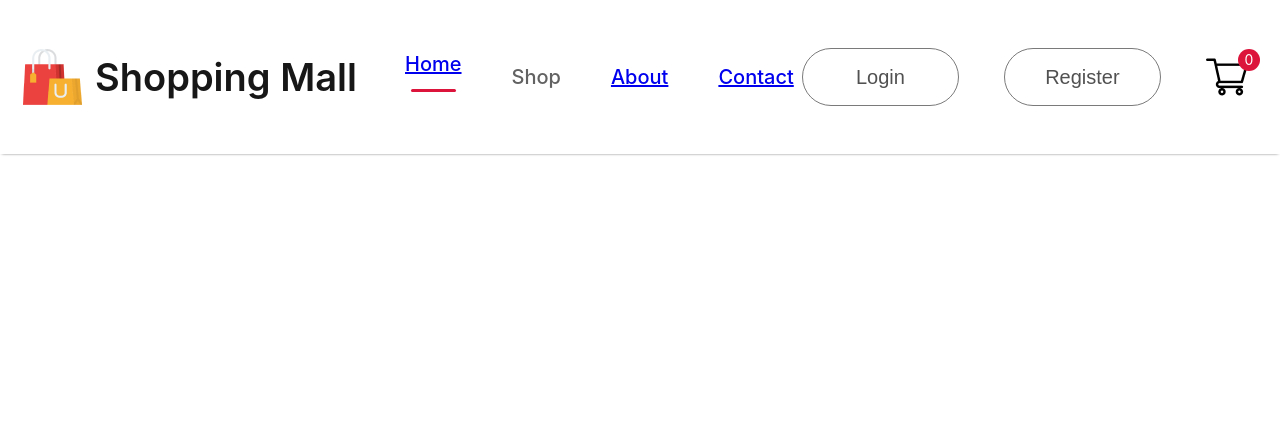
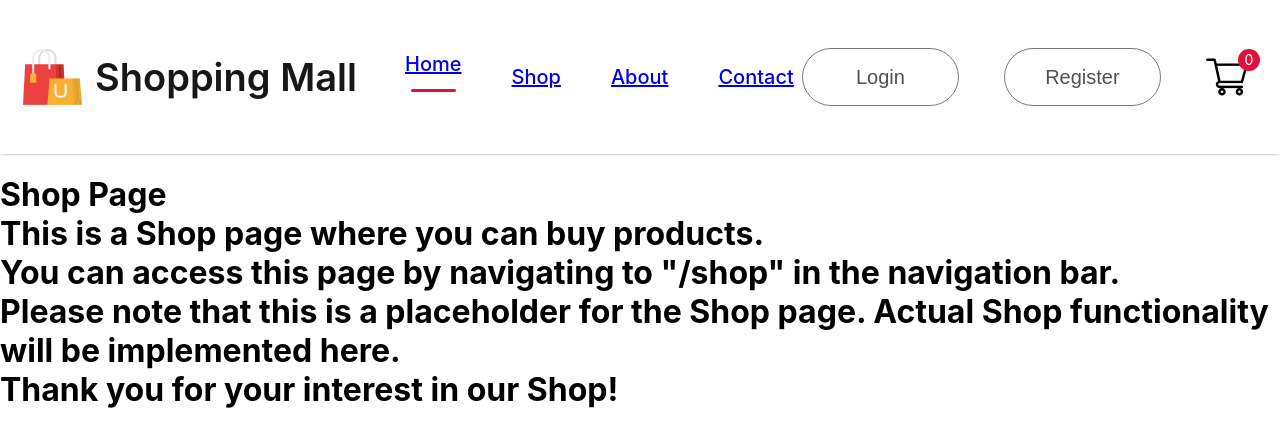
Before and after one commit to GathogoG/shopping-mall, a React (Create React App) app: page /shop in a window 1280 px wide. Shown: the top 446 px of the page. Built offline with nearby package versions, Linux system fonts and the light colour scheme.

Commit message:
added shop and its functionality

```diff
--- a/src/App.js
+++ b/src/App.js
@@ -6,6 +6,7 @@ import Home from './Pages/Home';
 import Navbar from './Components/Navbar';
 import Login from './Pages/Login';
 import Register from './Pages/Register';
+import Shop from './Pages/Shop';
 import './App.css';
 
 
@@ -17,6 +18,7 @@ function App() {
         <Routes>
           <Route path="/" element={<Home />} />
           <Route path="/about" element={<About />} />
+          <Route path="/shop" element={<Shop />} />
           <Route path="/contact" element={<Contact />} />
           <Route path="/login" element={<Login />} />
           <Route path="/register" element={<Register />} />
--- a/src/Components/Navbar.jsx
+++ b/src/Components/Navbar.jsx
@@ -19,7 +19,7 @@ const Navbar = () => {
           {menu === "home" ? <hr /> : <></>}
         </li>
         <li onClick={() => setMenu("shop")}>
-          Shop
+          <Link to="/shop">Shop</Link>
           {menu === "shop" ? <hr /> : <></>}
         </li>
         <li onClick={() => setMenu("about")}>
--- /dev/null
+++ b/src/Pages/Shop.jsx
@@ -0,0 +1,21 @@
+import React from 'react'
+
+function Shop() {
+  return (
+    <div>
+      <h1>
+        Shop Page
+        <br />
+        This is a Shop page where you can buy products.
+        <br />
+        You can access this page by navigating to "/shop" in the navigation bar.
+        <br />
+        Please note that this is a placeholder for the Shop page. Actual Shop functionality will be implemented here.
+        <br />
+        Thank you for your interest in our Shop!
+      </h1>
+    </div>
+  )
+}
+
+export default Shop
```
Also changed, not shown: src/Components/login.jsx (added).
